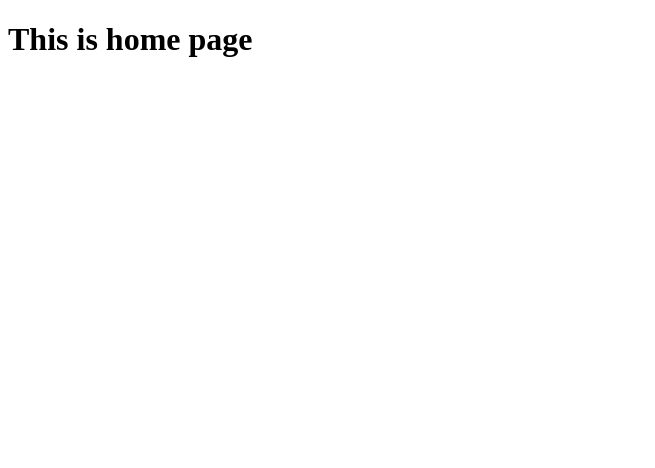
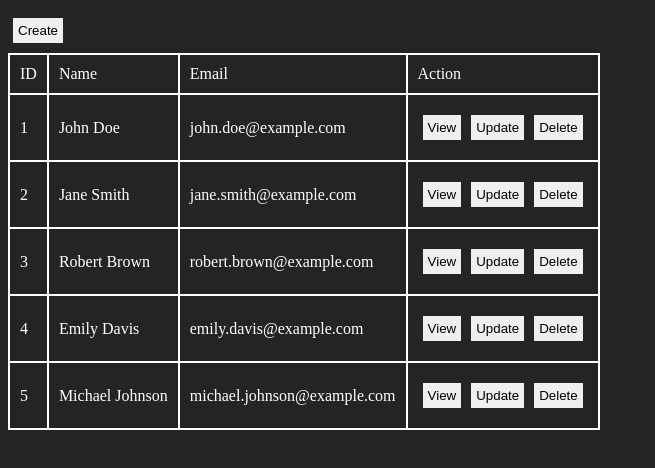
Before and after one commit to saurabh3578/CRUD, a React (Vite) app: page / in a window 1280 px wide. Shown: the top 468 px of the page, without its empty margins (0-655 px from the left). Built offline with nearby package versions, Linux system fonts and the light colour scheme; data requests are answered from the project's data file.

Commit message:
Home page and db.json added with css for table

```diff
--- a/CRUD/Home.jsx
+++ b/CRUD/Home.jsx
@@ -1,7 +1,49 @@
-const Home=()=>{
-    return(
+import axios from "axios"
+import { useEffect, useState } from "react"
+
+const Home = () => {
+    const [userList, setUserList] = useState([])
+
+    const fetchUser = async () => {
+        const response = await axios("http://localhost:8000/Users")
+        setUserList(response.data)
+    }
+
+    useEffect(() => {
+        fetchUser()
+    }, [])
+
+    console.log(userList)
+
+    return (
         <div>
-            <h1>This is home page</h1>
+            <button>Create</button>
+            <table>
+                <thead>
+                    <tr>
+                        <td>ID</td>
+                        <td>Name</td>
+                        <td>Email</td>
+                        <td>Action</td>
+                    </tr>
+                </thead>
+                <tbody>
+                    {
+                        userList.map((user) => (
+                            <tr key={user.id}>
+                                <td>{user.id}</td>
+                                <td>{user.name}</td>
+                                <td>{user.email}</td>
+                                <td>
+                                    <button>View</button>
+                                    <button>Update</button>
+                                    <button>Delete</button>
+                                </td>
+                            </tr>
+                        ))
+                    }
+                </tbody>
+            </table>
         </div>
     )
 }
--- /dev/null
+++ b/db.json
@@ -0,0 +1,44 @@
+{
+  "Users": [
+    {
+      "id": 1,
+      "name": "John Doe",
+      "email": "john.doe@example.com",
+      "age": 28,
+      "role": "Admin",
+      "isActive": true
+    },
+    {
+      "id": 2,
+      "name": "Jane Smith",
+      "email": "jane.smith@example.com",
+      "age": 25,
+      "role": "Editor",
+      "isActive": true
+    },
+    {
+      "id": 3,
+      "name": "Robert Brown",
+      "email": "robert.brown@example.com",
+      "age": 32,
+      "role": "Viewer",
+      "isActive": false
+    },
+    {
+      "id": 4,
+      "name": "Emily Davis",
+      "email": "emily.davis@example.com",
+      "age": 30,
+      "role": "Admin",
+      "isActive": true
+    },
+    {
+      "id": 5,
+      "name": "Michael Johnson",
+      "email": "michael.johnson@example.com",
+      "age": 27,
+      "role": "Viewer",
+      "isActive": false
+    }
+  ]
+}
--- a/package.json
+++ b/package.json
@@ -17,6 +17,8 @@
   },
   "homepage": "https://github.com/saurabh3578/CRUD#readme",
   "devDependencies": {
+    "buffer": "^6.0.3",
+    "json-server": "^1.0.0-beta.3",
     "parcel": "^2.16.1"
   },
   "dependencies": {
--- a/style.css
+++ b/style.css
@@ -0,0 +1,19 @@
+body{
+    background-color: rgb(36, 36, 36);
+    color: white;
+}
+
+table,
+th,
+td{
+    border: 2px solid white;
+    border-collapse: collapse;
+    padding: 10px;
+}
+
+button{
+    margin: 10px 5px;
+    cursor: pointer;
+    border: none;
+    padding: 5px;
+}
```
Also changed, not shown: 1 other file (tests, documents, lock files or other folders).
